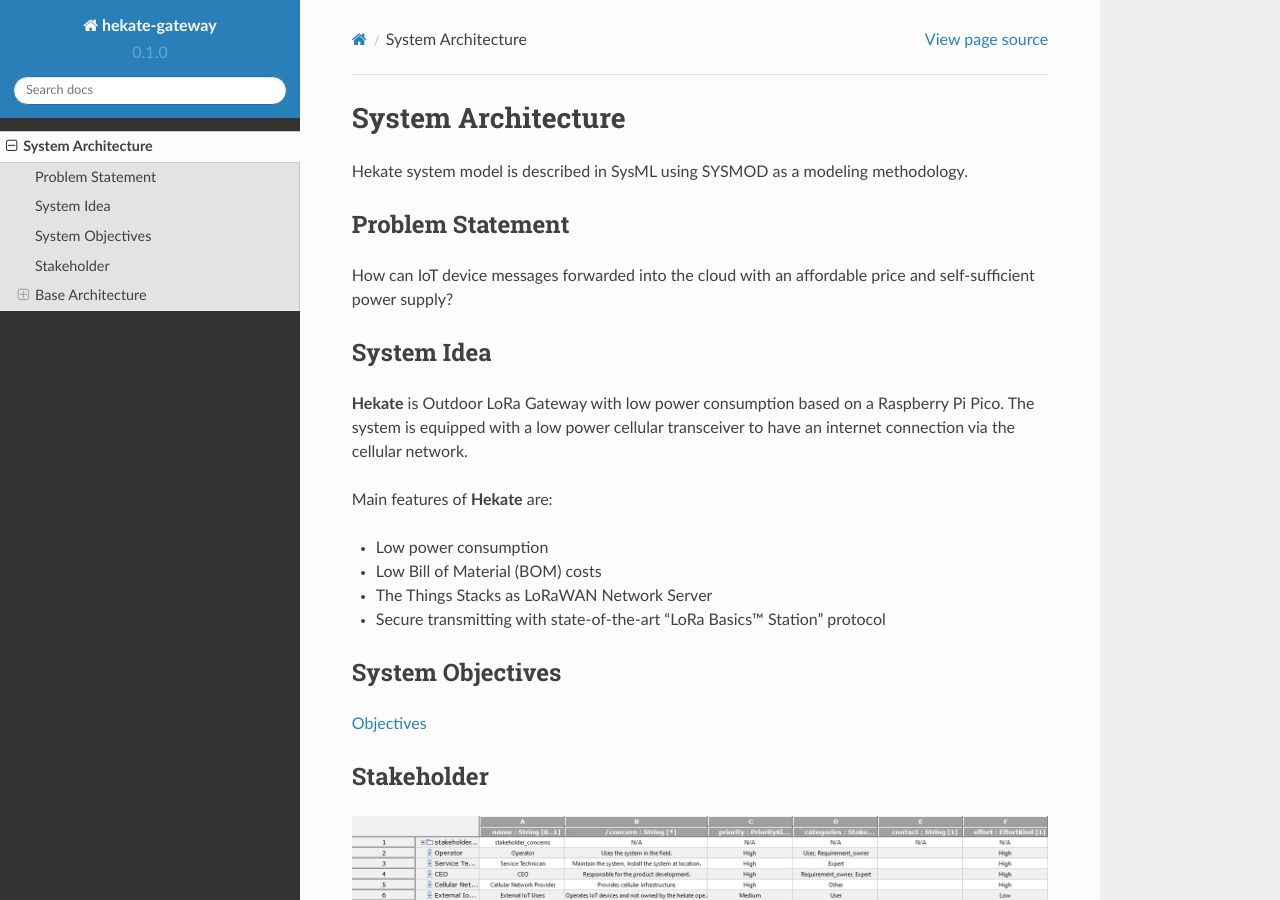
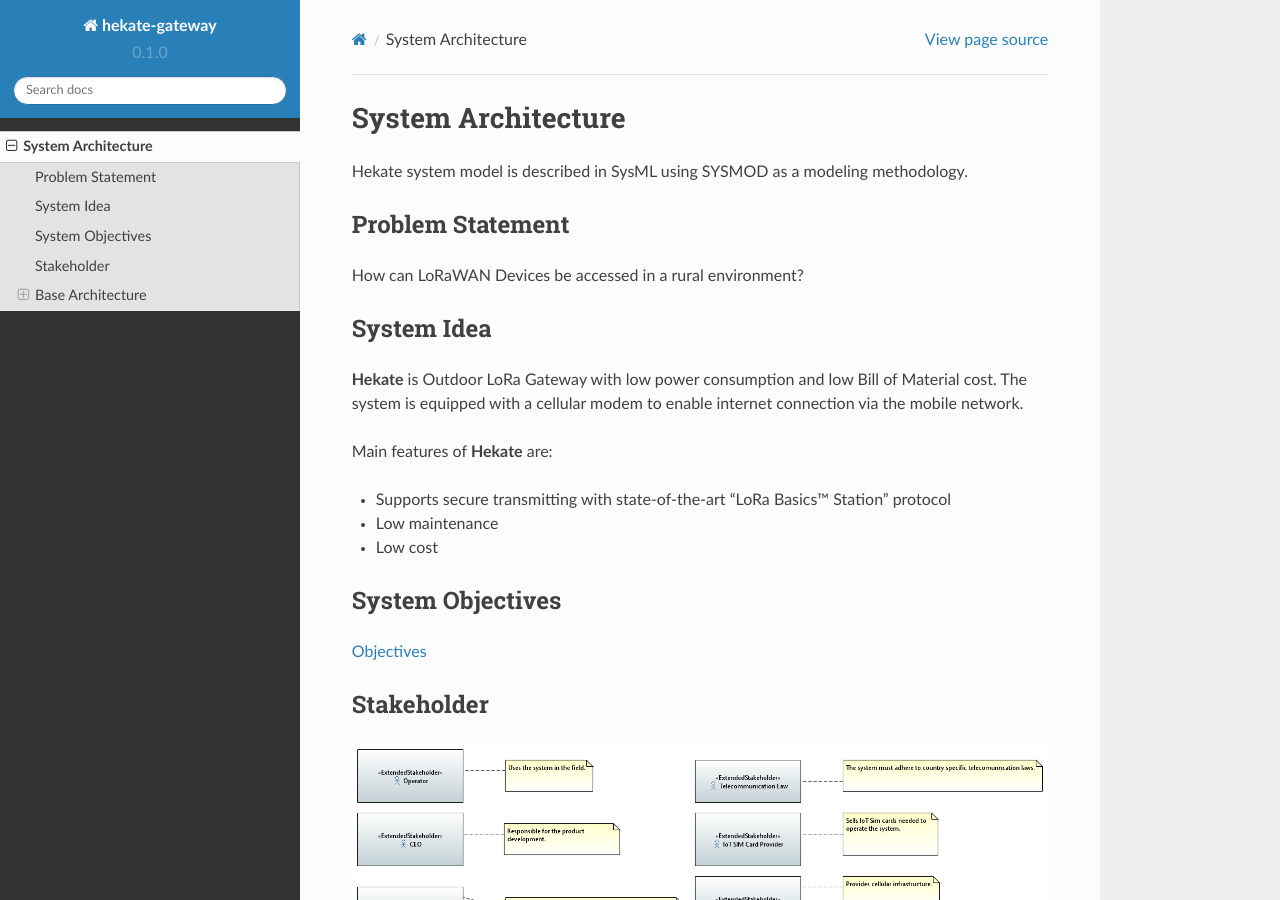
Before and after one commit to MariusSchmid/hekate-gateway, a Sphinx documentation site: the page built from docs/source/architecture.md, in a window 1280 px wide and 900 px high. Built offline with Sphinx 7.4.7 and the Read the Docs theme 2.0.0, drawn with Linux system fonts in a browser that asks for light colours; pages that are not in the unit, such as notebooks, are missing from menus; some of the changed text lies outside the part shown.

Commit message:
doc: added base architecture

```diff
--- a/docs/source/architecture.md
+++ b/docs/source/architecture.md
@@ -2,17 +2,17 @@
 Hekate system model is described in SysML using SYSMOD as a modeling methodology.
 
 ## Problem Statement
-How can IoT device messages forwarded into the cloud with an affordable price and self-sufficient power supply?
+
+How can LoRaWAN Devices be accessed in a rural environment?
 
 ## System Idea
-**Hekate** is Outdoor LoRa Gateway with low power consumption based on a Raspberry Pi Pico.
-The system is equipped with a low power cellular transceiver to have an internet connection via the cellular network.
+**Hekate** is Outdoor LoRa Gateway with low power consumption and low Bill of Material cost.
+The system is equipped with a cellular modem to enable internet connection via the mobile network.
 
 Main features of **Hekate** are:
-* Low power consumption
-* Low Bill of Material (BOM) costs
-* The Things Stacks as LoRaWAN Network Server
-* Secure transmitting with state-of-the-art "LoRa Basics™ Station" protocol
+* Supports secure transmitting with state-of-the-art "LoRa Basics™ Station" protocol
+* Low maintenance
+* Low cost
 
 ## System Objectives
 
@@ -31,3 +31,10 @@
 ### Architecture Decisions
 * The LoRaWAN Network Server is provided by "The Things Network"
 * The Power supply is a battery that is recharged by a solar panel.
+* The Battery is external and not part of the system.
+* There is a MCU needed that is not shown in the diagram.
+* A LoRa Concentrator is needed to allow multiple spreading factors and channels.
+
+
+### Model of Base Architecture
+![hekate_base_architecture](../papyrus/hekate/hekate_base_architecture_definition.png)
```
Also changed, not shown: docs/papyrus/hekate/hekate_base_architecture_definition.PNG (added), docs/papyrus/hekate/stakeholder.png, 3 other files.
